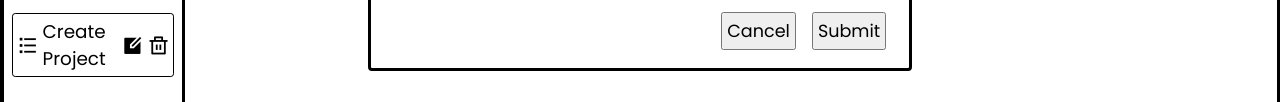
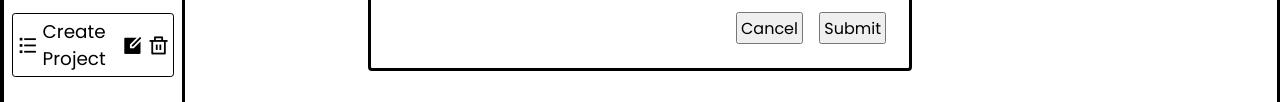
Before and after one commit to billyenglish/Todo_List, a website built with webpack: page src/template.html in a window 1280 px wide. Shown: the part 585-687 px from the top of the page. Built offline with nearby package versions, Linux system fonts and the light colour scheme.

Commit message:
Updating the UI layout.

```diff
--- a/src/assets/styles.css
+++ b/src/assets/styles.css
@@ -296,6 +296,6 @@ textarea {
 
 .form-controls button {
     font-family: Poppins, Arial, Helvetica, sans-serif;
-    font-size: 1.1rem;
-    padding: .25rem;
+    font-size: 1rem;
+    padding: .1rem .2rem;
 }
```
